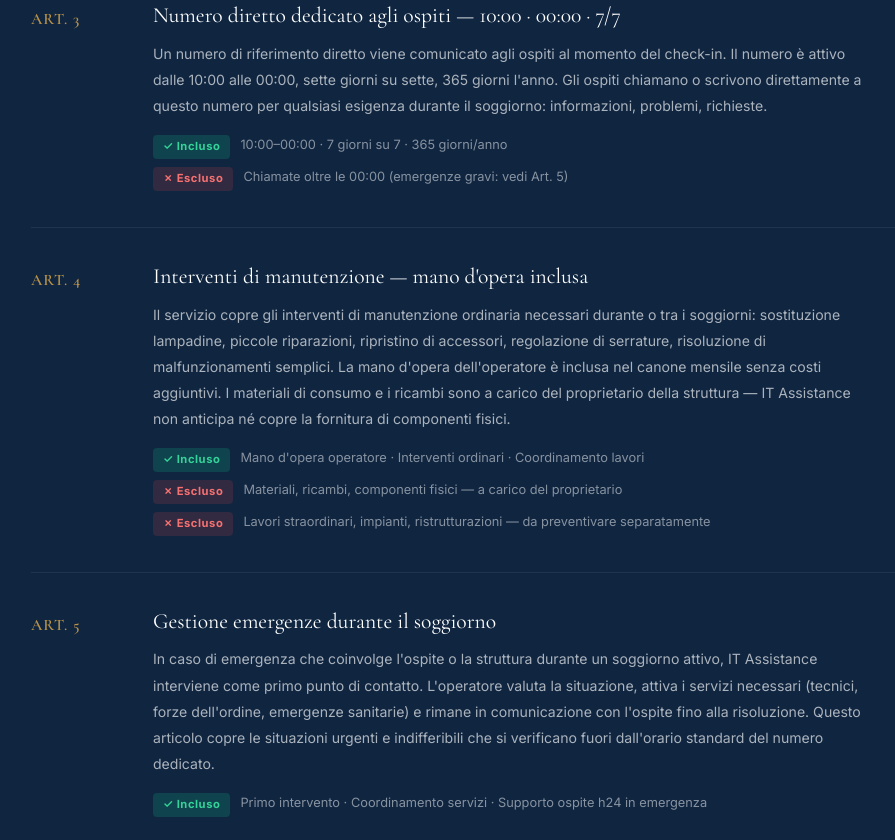
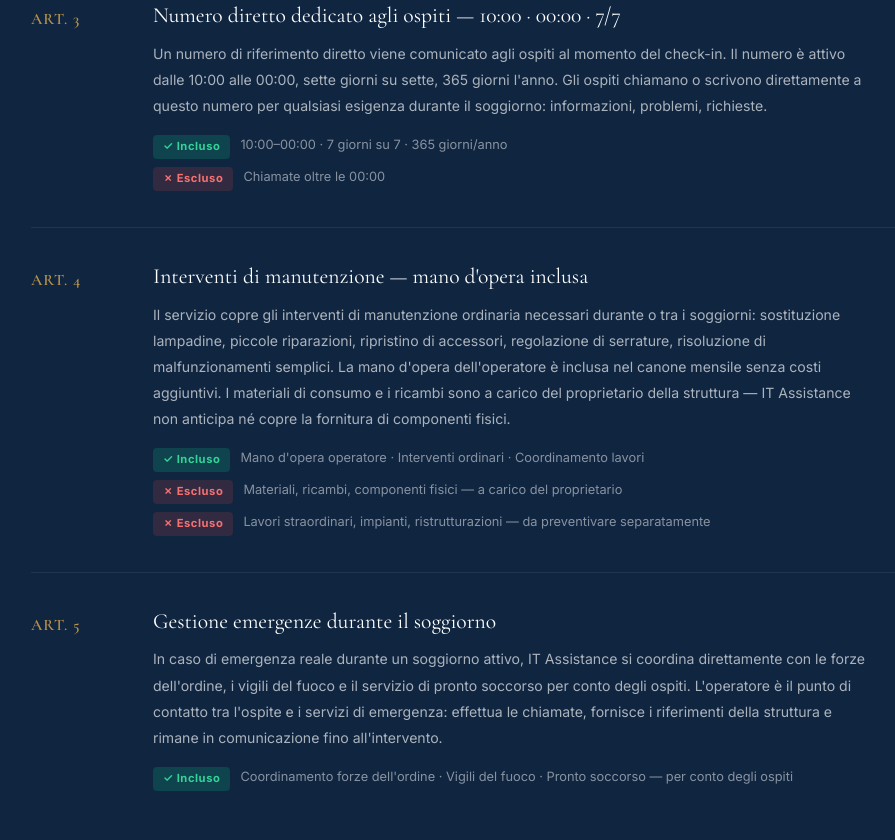
Before and after one commit to aherrerassantos-afk/itassistance-web, a plain HTML site: page index.html in a window 1280 px wide. Shown: the part 2220-3060 px from the top of the page, without its empty margins (63-958 px from the left). Drawn offline with nearby package versions, Linux system fonts and the light colour scheme.

Commit message:
fix(polizza): Art. 5 — coordinamento forze ordine, vigili del fuoco e pronto soccorso per conto ospiti

```diff
--- a/index.html
+++ b/index.html
@@ -189,7 +189,7 @@
                 </div>
                 <div class="polizza-art__scope" style="margin-top:8px;">
                   <span class="scope-tag scope-tag--out">✗ Escluso</span>
-                  <span>Chiamate oltre le 00:00 (emergenze gravi: vedi Art. 5)</span>
+                  <span>Chiamate oltre le 00:00</span>
                 </div>
               </div>
             </div>
@@ -223,11 +223,11 @@
               <div class="polizza-art__body">
                 <h4 class="polizza-art__title">Gestione emergenze durante il soggiorno</h4>
                 <p class="polizza-art__desc">
-                  In caso di emergenza che coinvolge l'ospite o la struttura durante un soggiorno attivo, IT Assistance interviene come primo punto di contatto. L'operatore valuta la situazione, attiva i servizi necessari (tecnici, forze dell'ordine, emergenze sanitarie) e rimane in comunicazione con l'ospite fino alla risoluzione. Questo articolo copre le situazioni urgenti e indifferibili che si verificano fuori dall'orario standard del numero dedicato.
+                  In caso di emergenza reale durante un soggiorno attivo, IT Assistance si coordina direttamente con le forze dell'ordine, i vigili del fuoco e il servizio di pronto soccorso per conto degli ospiti. L'operatore è il punto di contatto tra l'ospite e i servizi di emergenza: effettua le chiamate, fornisce i riferimenti della struttura e rimane in comunicazione fino all'intervento.
                 </p>
                 <div class="polizza-art__scope">
                   <span class="scope-tag scope-tag--in">✓ Incluso</span>
-                  <span>Primo intervento · Coordinamento servizi · Supporto ospite h24 in emergenza</span>
+                  <span>Coordinamento forze dell'ordine · Vigili del fuoco · Pronto soccorso — per conto degli ospiti</span>
                 </div>
               </div>
             </div>
@@ -400,7 +400,7 @@
           <details class="faq__item">
             <summary>Cosa succede se l'ospite chiama oltre le 00:00?</summary>
             <div class="faq__body">
-              <p>Il numero dedicato ospiti è attivo dalle 10:00 alle 00:00. Dopo la mezzanotte, il numero non è presidiato in modo ordinario. In caso di emergenza reale (situazioni che mettono a rischio l'incolumità dell'ospite o la struttura), esiste una procedura di escalation attivabile 24 ore su 24 — coperta dall'Art. 5 del contratto di servizio. Per richieste non urgenti, l'operatore richiama nella mattinata seguente.</p>
+              <p>Il numero dedicato ospiti è attivo dalle 10:00 alle 00:00. Dopo la mezzanotte il numero non è presidiato. In caso di emergenza reale — incendio, problemi medici, intervento delle forze dell'ordine — IT Assistance si coordina con i servizi di emergenza (vigili del fuoco, pronto soccorso, polizia) per conto degli ospiti. Per richieste non urgenti, l'operatore richiama nella mattinata seguente.</p>
             </div>
           </details>
           <details class="faq__item">
```
